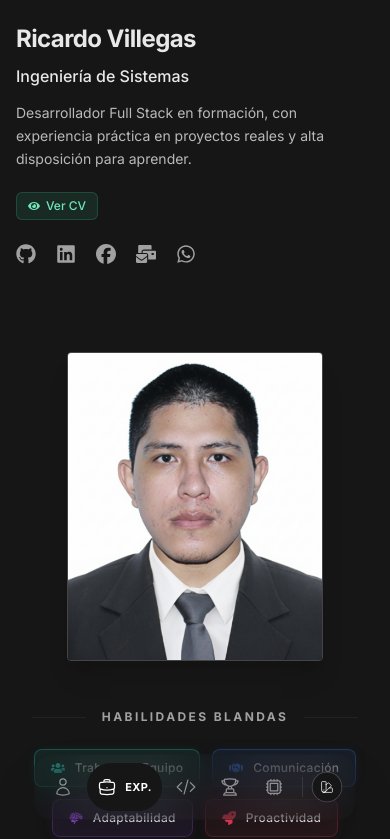
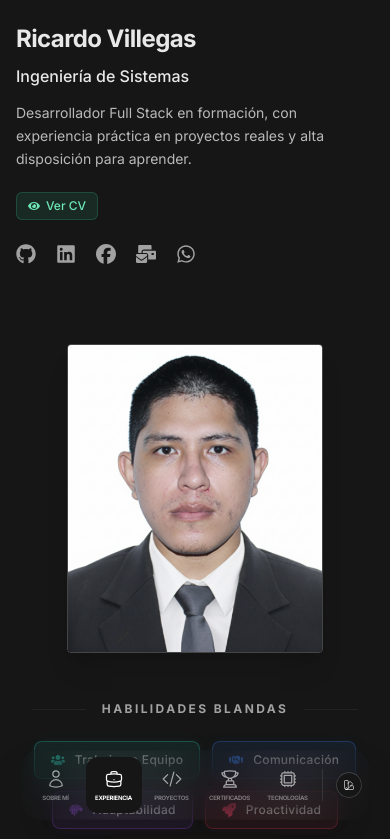
Before and after one commit to darkira2004/darkira2004.github.io, a React (Vite) app: page / in a window 390 px wide. Shown: the top 839 px of the page. Built offline with nearby package versions, Linux system fonts and the light colour scheme.

Commit message:
mejora en el navbar mobile

```diff
--- a/src/App.jsx
+++ b/src/App.jsx
@@ -128,13 +128,6 @@ export default function App() {
 
         {/* COLUMNA DERECHA — CON SCROLL */}
         <main ref={mainRef} className="flex-1 lg:w-[55%] xl:w-[60%] py-6 pb-24 lg:py-24 space-y-2">
-          <Navbar
-            activeSection={activeSection}
-            onSectionSelect={handleNavClick}
-            themeColor={themeColor}
-            onThemeChange={setThemeColor}
-          />
-
           <AboutSection themeColor={themeColor} />
 
           <div className="w-full h-px bg-white/15" />
@@ -162,6 +155,13 @@ export default function App() {
           </Suspense>
         </main>
       </div>
+
+      <Navbar
+        activeSection={activeSection}
+        onSectionSelect={handleNavClick}
+        themeColor={themeColor}
+        onThemeChange={setThemeColor}
+      />
     </div>
   );
 }
--- a/src/components/Navbar.jsx
+++ b/src/components/Navbar.jsx
@@ -4,20 +4,20 @@ import ThemeSelector from "./ThemeSelector";
 
 export default function Navbar({ activeSection, onSectionSelect, themeColor, onThemeChange }) {
   const items = [
-    { id: "about", icon: UserIcon, label: "Sobre Mí" },
-    { id: "experience", icon: BriefcaseIcon, label: "Exp." },
-    { id: "projects", icon: CodeBracketIcon, label: "Proyectos" },
-    { id: "certificates", icon: TrophyIcon, label: "Cert." },
-    { id: "techstack", icon: CpuChipIcon, label: "Tech" }
+    { id: "about", icon: UserIcon, label: "SOBRE MÍ" },
+    { id: "experience", icon: BriefcaseIcon, label: "EXPERIENCIA" },
+    { id: "projects", icon: CodeBracketIcon, label: "PROYECTOS" },
+    { id: "certificates", icon: TrophyIcon, label: "CERTIFICADOS" },
+    { id: "techstack", icon: CpuChipIcon, label: "TECNOLOGÍAS" }
   ];
 
   /* Fallback simple si no recibe prop (aunque App.jsx ya lo maneja) */
   const active = activeSection || "about";
 
   return (
-    <div className="fixed bottom-6 inset-x-0 z-50 flex justify-center lg:hidden pointer-events-none">
+    <div className="fixed bottom-6 inset-x-0 z-[100] flex justify-center lg:hidden pointer-events-none">
       <nav
-        className="flex items-center gap-1 p-2 backdrop-blur-xl rounded-2xl border shadow-2xl pointer-events-auto transition-all duration-300 max-w-[92vw] overflow-x-auto [&::-webkit-scrollbar]:hidden"
+        className="flex items-center gap-0.5 p-1.5 backdrop-blur-xl rounded-2xl border shadow-2xl pointer-events-auto transition-all duration-300"
         style={{
           backgroundColor: `${themeColor}15`,
           borderColor: `${themeColor}40`,
@@ -31,48 +31,34 @@ export default function Navbar({ activeSection, onSectionSelect, themeColor, onT
                 key={item.id}
                 href={`#${item.id}`}
                 onClick={() => onSectionSelect && onSectionSelect(item.id)}
-                className={`relative flex items-center justify-center h-12 px-2.5 rounded-xl transition-all duration-500 ease-out`}
-                style={{
-                  minWidth: isActive ? "auto" : "40px"
-                }}
+                className={`relative flex flex-col items-center justify-center h-14 w-14 rounded-xl transition-all duration-500 ease-out`}
               >
                 {isActive && (
                   <motion.div
                     layoutId="active-pill"
-                    className="absolute inset-0 rounded-full"
+                    className="absolute inset-0 rounded-xl"
                     style={{ backgroundColor: themeColor || "#ffffff" }}
                     transition={{ type: "spring", stiffness: 300, damping: 30 }}
                   />
                 )}
 
-                <item.icon className={`w-5 h-5 z-10 transition-colors duration-200 ${isActive ? 'text-white' : 'text-white/50'}`} />
-
-                <AnimatePresence>
-                  {isActive && (
-                    <motion.span
-                      initial={{ opacity: 0, width: 0, marginLeft: 0 }}
-                      animate={{ opacity: 1, width: "auto", marginLeft: 8 }}
-                      exit={{ opacity: 0, width: 0, marginLeft: 0 }}
-                      transition={{ duration: 0.2, delay: 0.05 }}
-                      className="text-[11px] font-bold uppercase tracking-wide text-white whitespace-nowrap overflow-hidden z-10"
-                    >
-                      {item.label}
-                    </motion.span>
-                  )}
-                </AnimatePresence>
+                <item.icon className={`w-5 h-5 z-10 transition-colors duration-200 ${isActive ? 'text-white' : 'text-white/60'}`} />
+                <span className={`text-[6px] mt-1 z-10 font-bold uppercase tracking-tighter transition-colors duration-200 ${isActive ? 'text-white' : 'text-white/40'}`}>
+                  {item.label}
+                </span>
               </a>
             );
           })}
         </LayoutGroup>
 
-        <div className="w-px h-5 bg-white/10 mx-1 shrink-0" />
+        <div className="w-px h-8 bg-white/10 mx-1 shrink-0" />
 
-        <div className="mr-1">
+        <div className="mr-0.5">
           <ThemeSelector
             value={themeColor}
             onChange={onThemeChange}
             direction="up"
-            className="scale-90"
+            className="scale-75 origin-right"
           />
         </div>
       </nav>
--- a/src/components/ThemeSelector.jsx
+++ b/src/components/ThemeSelector.jsx
@@ -57,7 +57,7 @@ export default function ThemeSelector({
 
       {open && (
         <div
-          className={`absolute right-0 grid grid-cols-4 gap-1.5 p-2 min-w-[120px] rounded-xl bg-black/90 border border-white/10 shadow-lg z-50 ${direction === "up" ? "bottom-full mb-2" : "mt-2"
+          className={`absolute right-0 grid grid-cols-4 gap-1.5 p-2 min-w-[120px] rounded-xl bg-black/90 border border-white/10 shadow-lg z-[999] ${direction === "up" ? "bottom-full mb-2" : "mt-2"
             }`}
         >
           {THEMES.map((theme) => (
```
